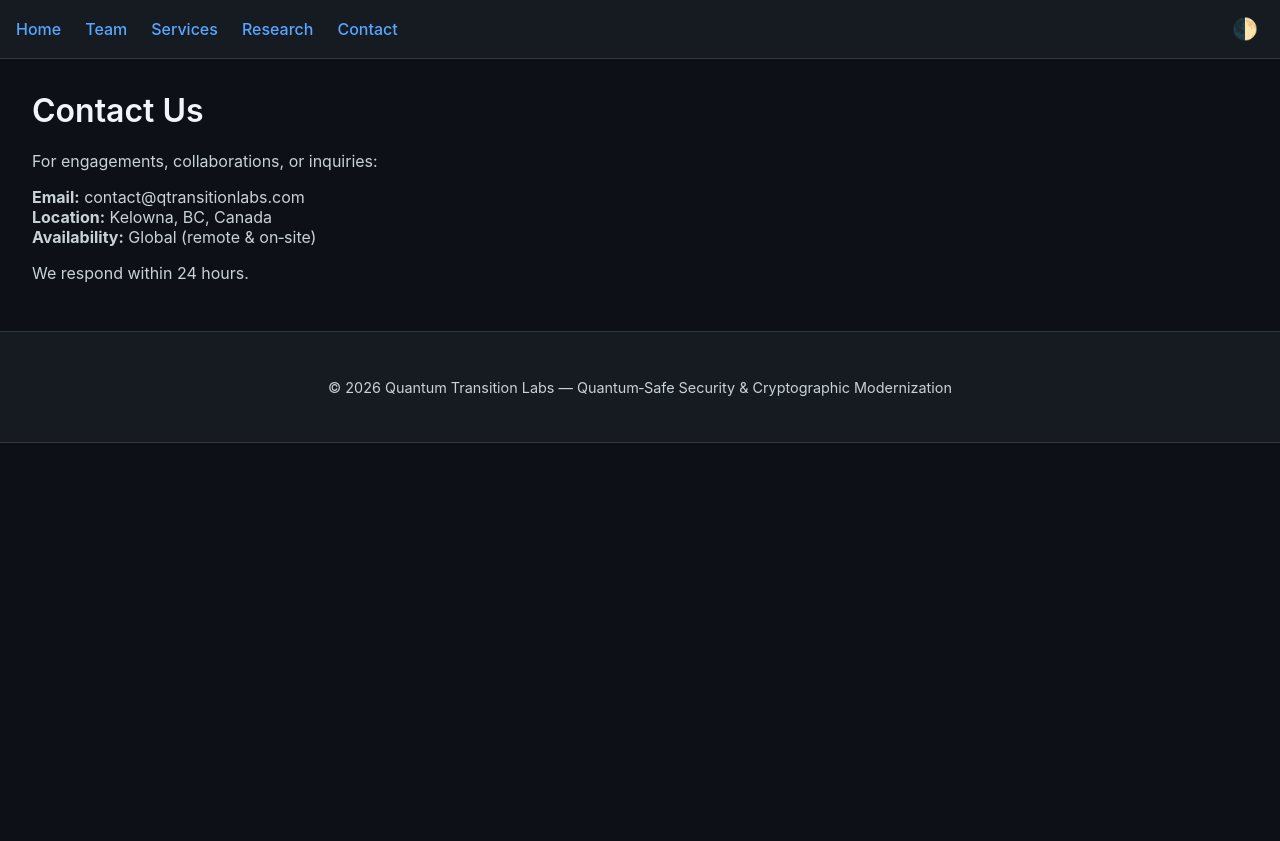
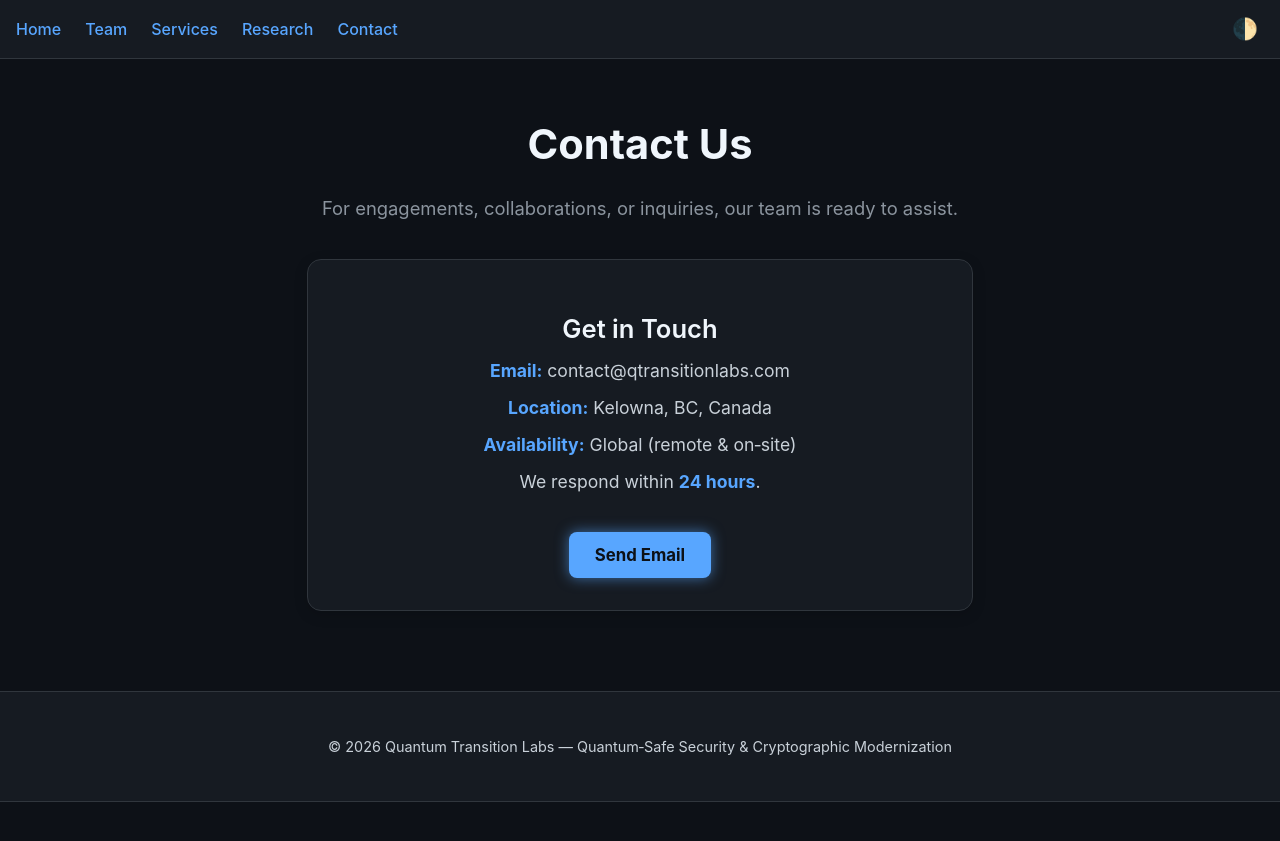
Before and after one commit to hassankhodaiemehr/qtransitionlabs, a Jekyll site: the page built from contact.md, in a window 1280 px wide. Shown: the top 841 px of the page. Built offline with Jekyll 4.4.1, drawn with Linux system fonts in a browser that asks for light colours; some of the changed lines change nothing that is shown.

Commit message:
Add contact page with styles and information

```diff
--- a/contact.md
+++ b/contact.md
@@ -3,12 +3,148 @@ layout: default
 title: Contact
 ---
 
-# Contact Us
+<style>
+/* FULL‑WIDTH (95%) */
+.page-content, .wrapper, .container {
+  max-width: 95% !important;
+  width: 95% !important;
+  margin: 0 auto !important;
+  padding: 0 !important;
+}
 
-For engagements, collaborations, or inquiries:
+/* Page padding */
+.contact-page {
+  padding: 2rem 2rem;
+}
 
-**Email:** contact@qtransitionlabs.com
-**Location:** Kelowna, BC, Canada
-**Availability:** Global (remote & on‑site)
+/* HEADER */
+.contact-header {
+  text-align: center;
+  margin-bottom: 2.5rem;
+}
 
-We respond within 24 hours.
+.contact-header h1 {
+  font-size: 2.6rem;
+  font-weight: 700;
+  color: #F0F6FC;
+}
+
+.contact-header p {
+  color: #8B949E;
+  font-size: 1.15rem;
+  max-width: 700px;
+  margin: 0.5rem auto 0 auto;
+}
+
+body.light-mode .contact-header h1 {
+  color: #1A1F36;
+}
+
+body.light-mode .contact-header p {
+  color: #4B5563;
+}
+
+/* CONTACT CARD */
+.contact-card {
+  max-width: 600px;
+  margin: 0 auto;
+  background: #161B22;
+  border: 1px solid #30363D;
+  padding: 2rem;
+  border-radius: 14px;
+  box-shadow: 0 4px 14px rgba(0,0,0,0.15);
+  animation: fadeIn 1s ease forwards;
+  text-align: center;
+}
+
+body.light-mode .contact-card {
+  background: #FFFFFF;
+  border: 1px solid #E5E7EB;
+}
+
+.contact-card h2 {
+  color: #F0F6FC;
+  margin-bottom: 1rem;
+  font-size: 1.6rem;
+}
+
+body.light-mode .contact-card h2 {
+  color: #1A1F36;
+}
+
+.contact-item {
+  margin: 1rem 0;
+  font-size: 1.1rem;
+  color: #C9D1D9;
+}
+
+body.light-mode .contact-item {
+  color: #374151;
+}
+
+.contact-item strong {
+  color: #58A6FF;
+}
+
+body.light-mode .contact-item strong {
+  color: #0A66C2;
+}
+
+/* CTA BUTTON */
+.contact-button {
+  display: inline-block;
+  margin-top: 1.5rem;
+  background: #58A6FF;
+  color: #0D1117 !important;
+  padding: 0.8rem 1.6rem;
+  border-radius: 8px;
+  font-weight: 700;
+  text-decoration: none;
+  font-size: 1.05rem;
+  box-shadow: 0 0 14px rgba(88,166,255,0.6);
+  transition: 0.25s ease;
+}
+
+.contact-button:hover {
+  background: #79B8FF;
+  box-shadow: 0 0 22px rgba(88,166,255,0.9);
+  transform: translateY(-3px);
+}
+
+/* Fade‑in animation */
+@keyframes fadeIn {
+  from { opacity: 0; transform: translateY(12px); }
+  to { opacity: 1; transform: translateY(0); }
+}
+</style>
+
+<div class="contact-page">
+
+<div class="contact-header">
+  <h1>Contact Us</h1>
+  <p>For engagements, collaborations, or inquiries, our team is ready to assist.</p>
+</div>
+
+<div class="contact-card">
+  <h2>Get in Touch</h2>
+
+  <div class="contact-item">
+    <strong>Email:</strong> contact@qtransitionlabs.com
+  </div>
+
+  <div class="contact-item">
+    <strong>Location:</strong> Kelowna, BC, Canada
+  </div>
+
+  <div class="contact-item">
+    <strong>Availability:</strong> Global (remote & on‑site)
+  </div>
+
+  <div class="contact-item">
+    We respond within <strong>24 hours</strong>.
+  </div>
+
+  <a href="mailto:contact@qtransitionlabs.com" class="contact-button">Send Email</a>
+</div>
+
+</div>
```
